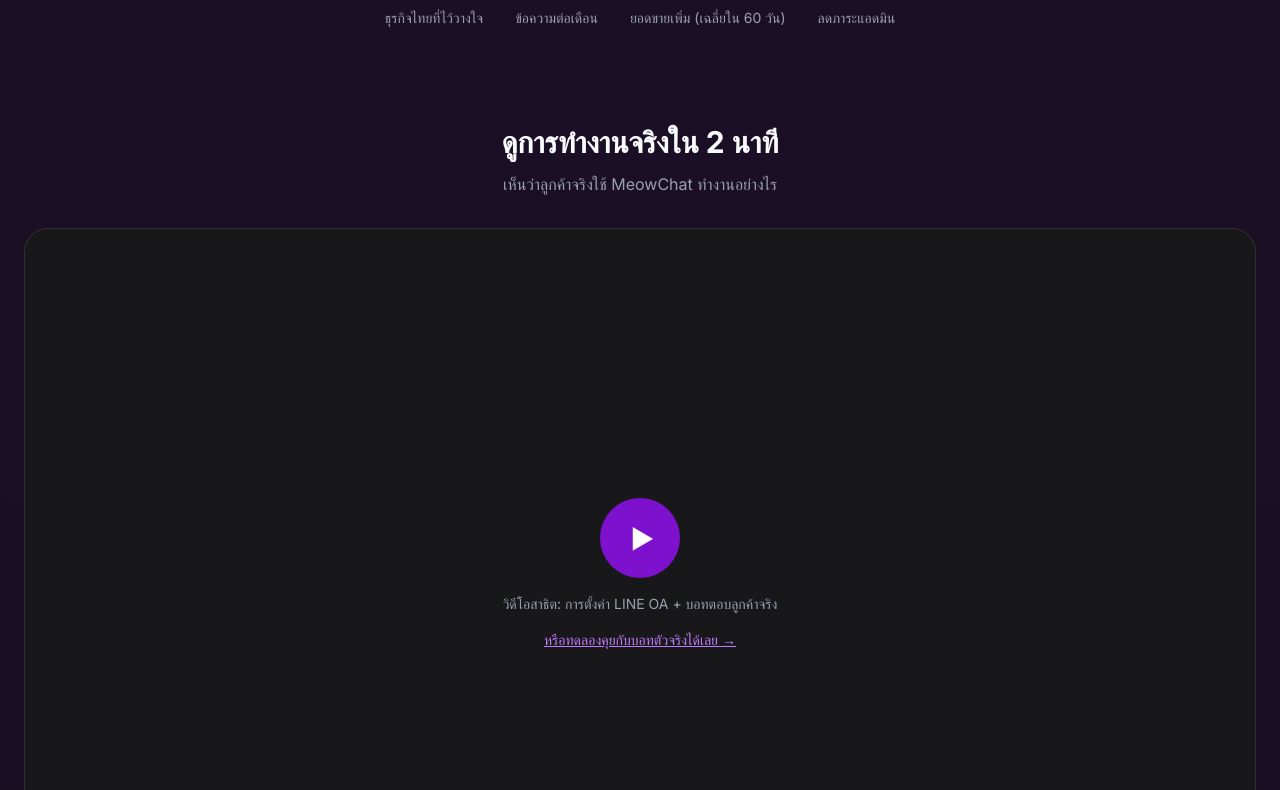
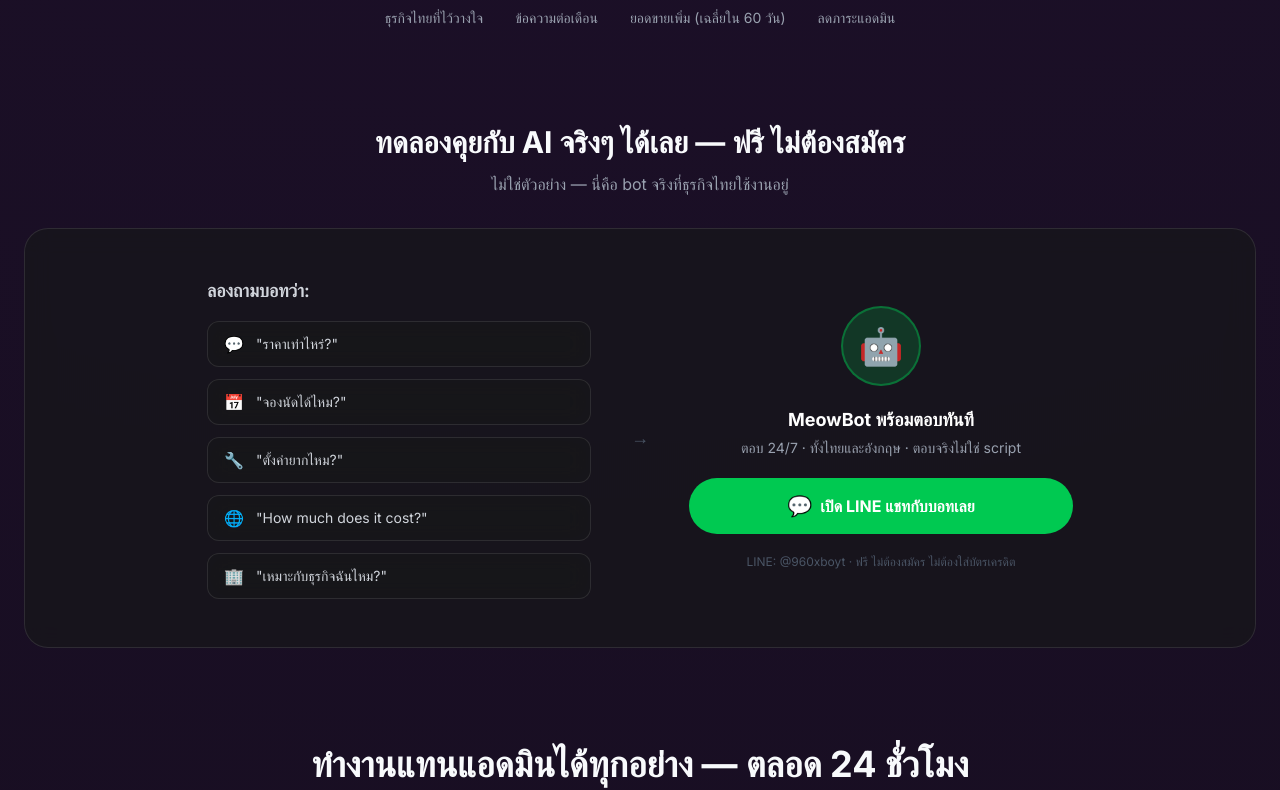
Before and after one commit to gotjisamyo/meowchat-landing, a Next.js app: page / in a window 1280 px wide. Shown: the part 1310-2100 px from the top of the page. Built offline with nearby package versions, Linux system fonts and the light colour scheme.

Commit message:
UX: replace video placeholder with live bot demo section

```diff
--- a/src/app/page.tsx
+++ b/src/app/page.tsx
@@ -437,30 +437,59 @@
           </div>
         </section>
 
-        {/* Demo Video */}
+        {/* Demo / Live Bot */}
         <section id="demo-video" className="mb-24">
           <div className="text-center mb-8">
-            <h2 className="text-2xl md:text-3xl font-bold mb-3">ดูการทำงานจริงใน 2 นาที</h2>
-            <p className="text-gray-400">เห็นว่าลูกค้าจริงใช้ MeowChat ทำงานอย่างไร</p>
+            <h2 className="text-2xl md:text-3xl font-bold mb-3">ทดลองคุยกับ AI จริงๆ ได้เลย — ฟรี ไม่ต้องสมัคร</h2>
+            <p className="text-gray-400">ไม่ใช่ตัวอย่าง — นี่คือ bot จริงที่ธุรกิจไทยใช้งานอยู่</p>
           </div>
-          <div className="relative w-full aspect-video rounded-3xl overflow-hidden border border-white/10 bg-zinc-900 flex items-center justify-center">
-            {/* Video placeholder — replace src with real YouTube/Loom embed URL when available */}
-            <div className="text-center">
-              <div className="w-20 h-20 rounded-full bg-purple-600/80 flex items-center justify-center mx-auto mb-4 cursor-pointer hover:bg-purple-600 transition-colors">
-                <span className="text-white text-3xl ml-1">▶</span>
+          <div className="glass rounded-3xl p-8 md:p-12 border-purple-500/20">
+            <div className="flex flex-col md:flex-row items-center justify-center gap-10">
+              {/* Left: What to try */}
+              <div className="flex-1 max-w-sm">
+                <p className="text-gray-300 font-semibold mb-4 text-lg">ลองถามบอทว่า:</p>
+                <div className="space-y-3">
+                  {[
+                    { emoji: "💬", text: "\"ราคาเท่าไหร่?\"" },
+                    { emoji: "📅", text: "\"จองนัดได้ไหม?\"" },
+                    { emoji: "🔧", text: "\"ตั้งค่ายากไหม?\"" },
+                    { emoji: "🌐", text: "\"How much does it cost?\"" },
+                    { emoji: "🏢", text: "\"เหมาะกับธุรกิจฉันไหม?\"" },
+                  ].map((q) => (
+                    <div key={q.text} className="flex items-center gap-3 glass px-4 py-2.5 rounded-xl text-sm text-gray-300">
+                      <span className="text-base">{q.emoji}</span>
+                      <span>{q.text}</span>
                     </div>
-              <p className="text-gray-400 text-sm">วิดีโอสาธิต: การตั้งค่า LINE OA + บอทตอบลูกค้าจริง</p>
+                  ))}
+                </div>
+              </div>
+
+              {/* Divider */}
+              <div className="text-gray-600 font-bold text-lg hidden md:block">→</div>
+              <div className="text-gray-600 font-bold text-lg md:hidden">↓</div>
+
+              {/* Right: CTA */}
+              <div className="flex-1 max-w-sm text-center space-y-5">
+                <div className="w-20 h-20 rounded-full bg-green-500/20 border-2 border-green-500/40 flex items-center justify-center mx-auto">
+                  <span className="text-4xl">🤖</span>
+                </div>
+                <div>
+                  <p className="text-white font-bold text-lg mb-1">MeowBot พร้อมตอบทันที</p>
+                  <p className="text-gray-400 text-sm">ตอบ 24/7 · ทั้งไทยและอังกฤษ · ตอบจริงไม่ใช่ script</p>
+                </div>
                 <a
                   href="https://line.me/ti/p/@960xboyt"
                   target="_blank"
                   rel="noopener noreferrer"
-                className="inline-block mt-4 text-purple-400 hover:text-purple-300 text-sm underline"
+                  className="inline-flex items-center gap-2 bg-green-500 hover:bg-green-600 text-white px-8 py-3.5 rounded-full font-bold text-base transition-all transform hover:scale-105 w-full justify-center"
                 >
-                หรือทดลองคุยกับบอทตัวจริงได้เลย →
+                  <span className="text-xl">💬</span>
+                  เปิด LINE แชทกับบอทเลย
                 </a>
+                <p className="text-gray-600 text-xs">LINE: @960xboyt · ฟรี ไม่ต้องสมัคร ไม่ต้องใส่บัตรเครดิต</p>
               </div>
             </div>
-          <p className="text-center text-gray-500 text-xs mt-4">* วิดีโอเต็มจะพร้อมเร็วๆ นี้ — ทดลองบอทจริงได้ทันทีผ่าน LINE</p>
+          </div>
         </section>
 
         {/* Features */}
```
Lines whose indentation alone changed are shown as unchanged.
